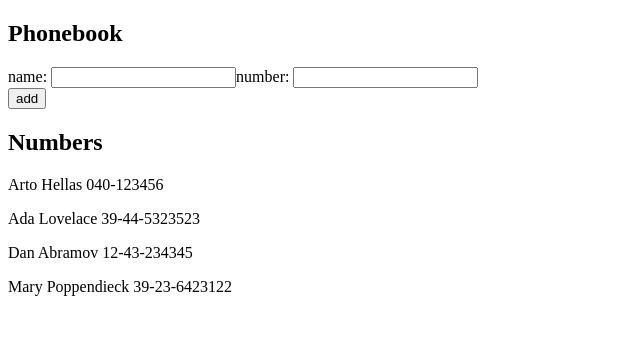
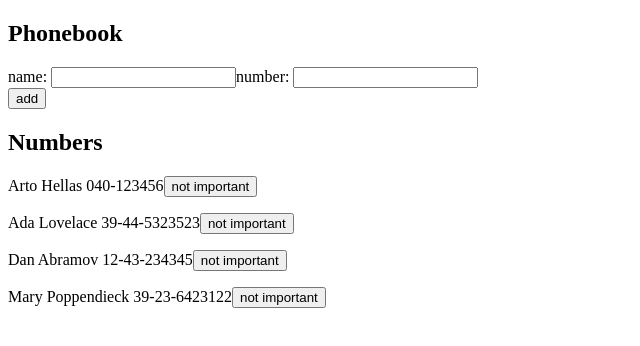
Before and after one commit to aaroosh-07/phonebook-react-app, a React (Create React App) app: page / in a window 1280 px wide. Shown: the top 346 px of the page, without its empty margins (0-640 px from the left). Built offline with nearby package versions, Linux system fonts and the light colour scheme; data requests are answered from the project's data file.

Commit message:
adds functionality for altering data

```diff
--- a/src/App.js
+++ b/src/App.js
@@ -1,5 +1,5 @@
 import React, { useEffect, useState } from "react";
-import axios from "axios";
+import noteObject from "./services/persons.js";
 import Form from "./Form";
 import DisplayList from "./DisplayList";
 
@@ -8,7 +8,7 @@ const App = () => {
     const [isLoading, setIsLoading] = useState(true);
 
     useEffect(() => {
-    axios.get("http://localhost:3001/persons").then((response) => {
+        noteObject.getAll().then((response) => {
             const data = response.data;
             setPersons(data);
             setIsLoading(false);
@@ -21,7 +21,9 @@ const App = () => {
             <Form persons={persons} setPersons={setPersons} />
             <h2>Numbers</h2>
             {isLoading && <p>loading......</p>}
-      {persons && <DisplayList persons={persons} />}
+            {persons && (
+                <DisplayList persons={persons} setPersons={setPersons} />
+            )}
         </div>
     );
 };
--- a/src/DisplayList.js
+++ b/src/DisplayList.js
@@ -1,17 +1,39 @@
+import noteObject from "./services/persons";
 import React from "react";
 
-const Record = ({person})=>{
-    return(
-        <p>{person.name} {person.num}</p>
+const Record = ({ person, toggleImportance }) => {
+    const label = person.important ? "important" : "not important";
+    return (
+        <p>
+            {person.name} {person.num}
+            <button onClick={toggleImportance}>{label}</button>
+        </p>
     );
 };
 
-const DisplayList = ({persons})=>{
-    return(
+const DisplayList = ({ persons, setPersons }) => {
+    const toggleimportanceof = (id) => {
+        const person = persons.find((person) => person.id === id);
+        const changedPerson = { ...person, important: !person.important };
+        noteObject.update(id, changedPerson).then((response) => {
+            setPersons(
+                persons.map((person) => {
+                    return person.id === id ? changedPerson : person;
+                })
+            );
+        });
+    };
+    return (
         <div>
-        {persons.map(person => <Record person={person} key={person.id}/>)}
+            {persons.map((person) => (
+                <Record
+                    person={person}
+                    toggleImportance={() => toggleimportanceof(person.id)}
+                    key={person.id}
+                />
+            ))}
         </div>
-        );
+    );
 };
 
 export default DisplayList;
--- a/src/Form.js
+++ b/src/Form.js
@@ -1,5 +1,5 @@
 import React, { useState } from "react";
-import axios from "axios";
+import noteObject from "./services/persons";
 
 const Form = ({ persons, setPersons }) => {
     const [newName, setNewName] = useState("");
@@ -7,7 +7,6 @@ const Form = ({ persons, setPersons }) => {
 
     const handleInput = (event) => {
         const temp = event.target.value;
-    console.log(event.target);
         setNewName(temp);
     };
 
@@ -18,13 +17,12 @@ const Form = ({ persons, setPersons }) => {
 
     const handleSubmit = (event) => {
         event.preventDefault();
-    const t = { name: newName, num: newNum };
+        const t = { name: newName, num: newNum, important: false };
         const found = persons.find((person) => person.name === t.name);
         if (!found) {
-      axios.post("http://localhost:3001/persons", t).then((response) => {
-        console.log(response.data);
+            noteObject.create(t).then((response) => {
+                setPersons(persons.concat(response.data));
             });
-      setPersons(persons.concat(t));
             setNewName("");
         } else {
             alert(`${newName} already exist in phonebook`);
--- /dev/null
+++ b/src/services/persons.js
@@ -0,0 +1,20 @@
+import axios from "axios";
+
+const baseUrl = "http://localhost:3001/persons";
+const getAll = () => {
+    return axios.get(baseUrl);
+};
+
+const create = (newObject) => {
+    return axios.post(baseUrl, newObject);
+};
+
+const updateRecord = (id, updatedObject) => {
+    return axios.put(`${baseUrl}\\${id}`, updatedObject);
+};
+
+export default {
+    getAll: getAll,
+    create: create,
+    update: updateRecord,
+};
```
Lines whose indentation alone changed are shown as unchanged.
